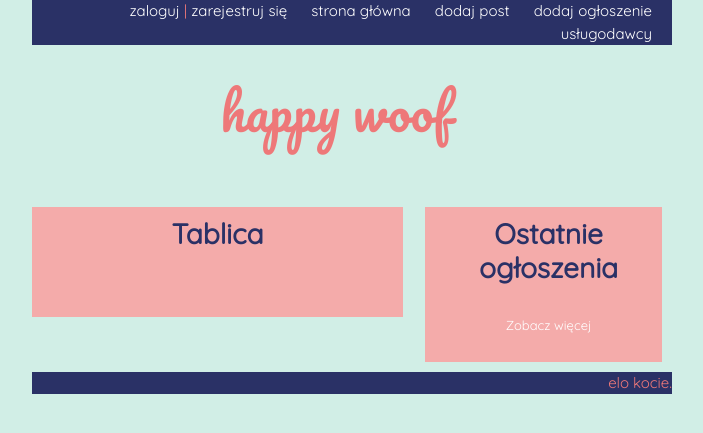
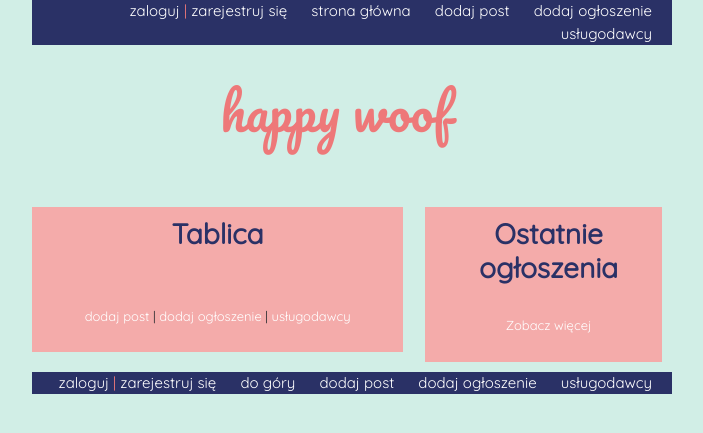
Before and after one commit to natalia-sk/happy-woof, a Django app: template final_project/woofy/templates/woofy/all_posts.html in a window 1280 px wide. Shown: the top 433 px of the page, without its empty margins (298-1001 px from the left). Run offline with Django 3.2, Linux system fonts and the light colour scheme; the template is opened without the code that fills it, so the values that code supplies are empty; some libraries are stand-ins or nearby versions.

Commit message:
Added small menu under all posts and menu in a footer of the page.

```diff
--- a/final_project/woofy/templates/base/base.html
+++ b/final_project/woofy/templates/base/base.html
@@ -42,7 +42,7 @@
 
 <!--            LOGO-->
             <p></p>
-            <a id="logo-link" href="{% url 'index' %}"><h1 id="logo">happy woof</h1></a>
+            <a id="logo-link" href="{% url 'index' %}#top"><h1 id="logo">happy woof</h1></a>
             <p></p>
         </div>
 
@@ -87,7 +87,25 @@
 
 <!--        MENU DÓŁ-->
         <div id="footer">
-            elo kocie.
+            <li class="menu">
+            {% if user.is_authenticated %}
+            <a href="{% url 'user-details' user.id %}">konto użytkownika</a> | <a href="{% url 'logout' %}">wyloguj</a>
+            {% else %}
+            <a href="{% url 'login' %}">zaloguj</a> | <a href="{% url 'join-in' %}">zarejestruj się</a>
+            {% endif %}
+        </li>
+        <li class="menu">
+            <a href="#top">do góry</a>
+        </li>
+        <li class="menu">
+            <a href="{% url 'add-post' %}">dodaj post</a>
+        </li>
+        <li class="menu">
+            <a href="{% url 'add-announcement' %}">dodaj ogłoszenie</a>
+        </li>
+        <li class="menu">
+            <a href="{% url 'service-pages' %}">usługodawcy</a>
+        </li>
         </div>
     </div>
 
--- a/final_project/woofy/templates/base/posts_paginator.html
+++ b/final_project/woofy/templates/base/posts_paginator.html
@@ -1,9 +1,9 @@
 <p class="small-center">
     {% if posts.has_other_pages %}
                 {% if posts.has_previous %}
-                    <a href="?page={{ posts.previous_page_number }}">&#60; poprzednia</a> |
+                    <a href="?page={{ posts.previous_page_number }}">&#60;&#60; poprzednia</a> |
                 {% else %}
-                    <span>&#60; poprzednia |</span>
+                    <span>&#60;&#60; poprzednia |</span>
                 {% endif %}
 
                 {% for i in posts.paginator.page_range %}
@@ -15,9 +15,9 @@
                 {% endfor %}
 
                 {% if posts.has_next %}
-                    <a href="?page={{ posts.next_page_number }}">następna &#62;</a>
+                    <a href="?page={{ posts.next_page_number }}">następna &#62;&#62;</a>
                 {% else %}
-                    <span>następna &#62;</span>
+                    <span>następna &#62;&#62;</span>
                 {% endif %}
             {% endif %}
 </p>
--- a/final_project/woofy/templates/woofy/all_posts.html
+++ b/final_project/woofy/templates/woofy/all_posts.html
@@ -33,4 +33,10 @@
 
 {% include 'base/posts_paginator.html' %}
 
+<p  class="small-center">
+    <span><a href="{% url 'add-post' %}">dodaj post</a></span> |
+    <span><a href="{% url 'add-announcement' %}">dodaj ogłoszenie</a></span> |
+    <span><a href="{% url 'service-pages' %}">usługodawcy</a></span>
+</p>
+
 {% endblock %}
```
